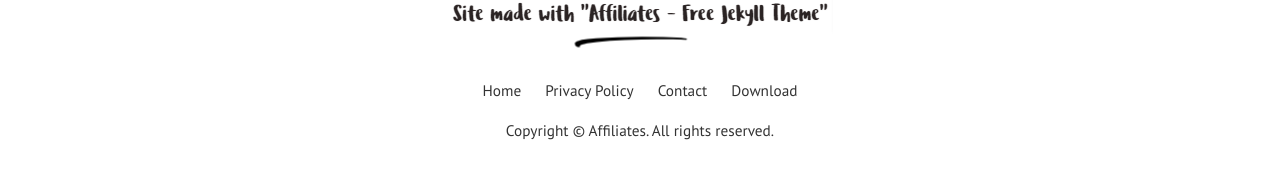
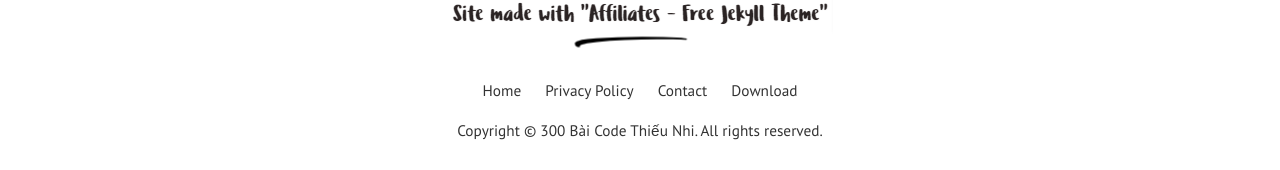
Before and after one commit to 300baicodethieunhi/300baicodethieunhi.github.io, a Jekyll site: the page built from index.html, in a window 1280 px wide and 900 px high, scrolled down 1340 px. Shown: the part 727-897 px from the top of the window. Built offline with Jekyll 4.4.1, drawn with Linux system fonts in a browser that asks for light colours; the list of posts is cut into pages by our own code; comment, search, counter and statistics services are not loaded.

Commit message:
Update _config.yml

```diff
--- a/_config.yml
+++ b/_config.yml
@@ -1,7 +1,7 @@
-title: "Affiliates"
+title: "300 Bài Code Thiếu Nhi"
 email: wowthemesnet@gmail.com
 timezone: UTC
-baseurl: "/affiliates-jekyll-theme"
+baseurl: ""
 permalink: "/:title/"
 logo: 'assets/images/logo.png'
 favicon: 'assets/images/favicon.ico'
```
